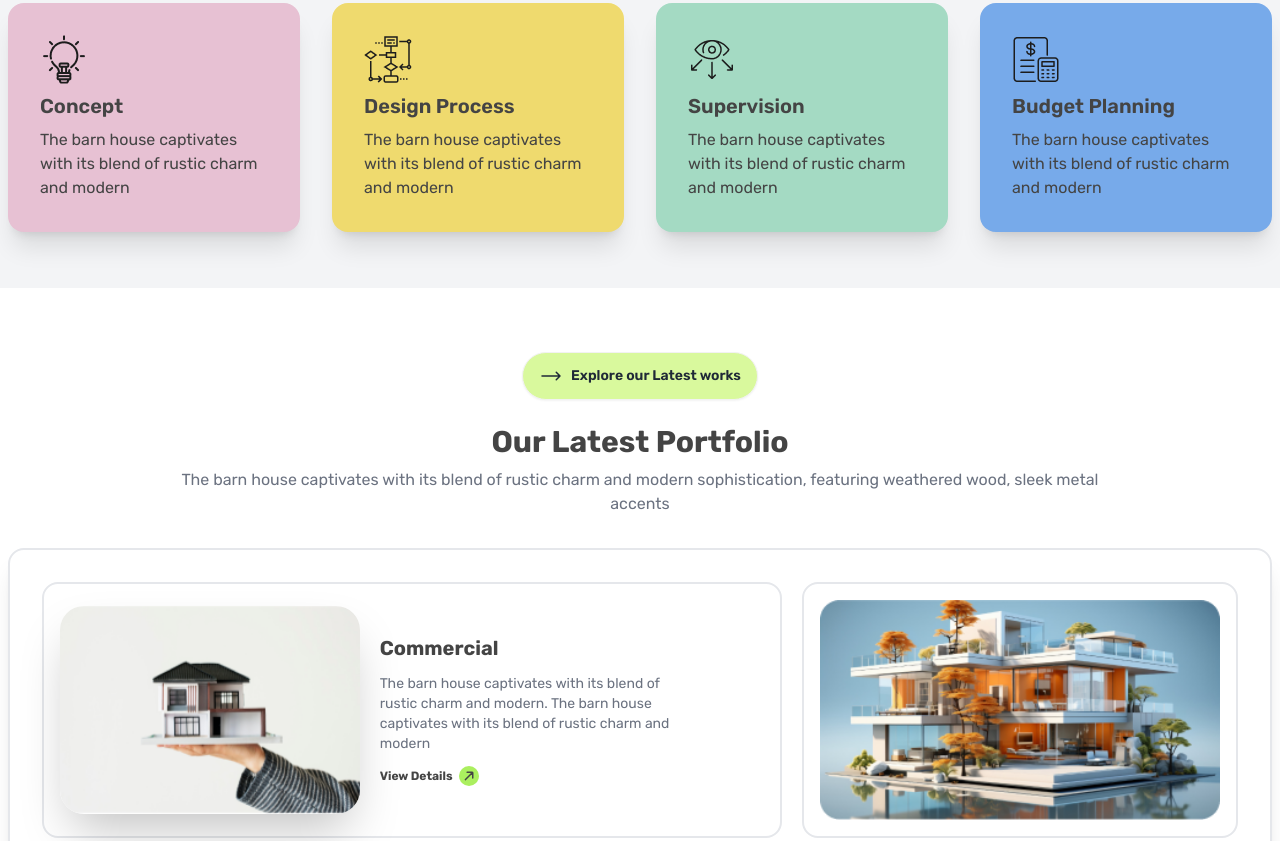
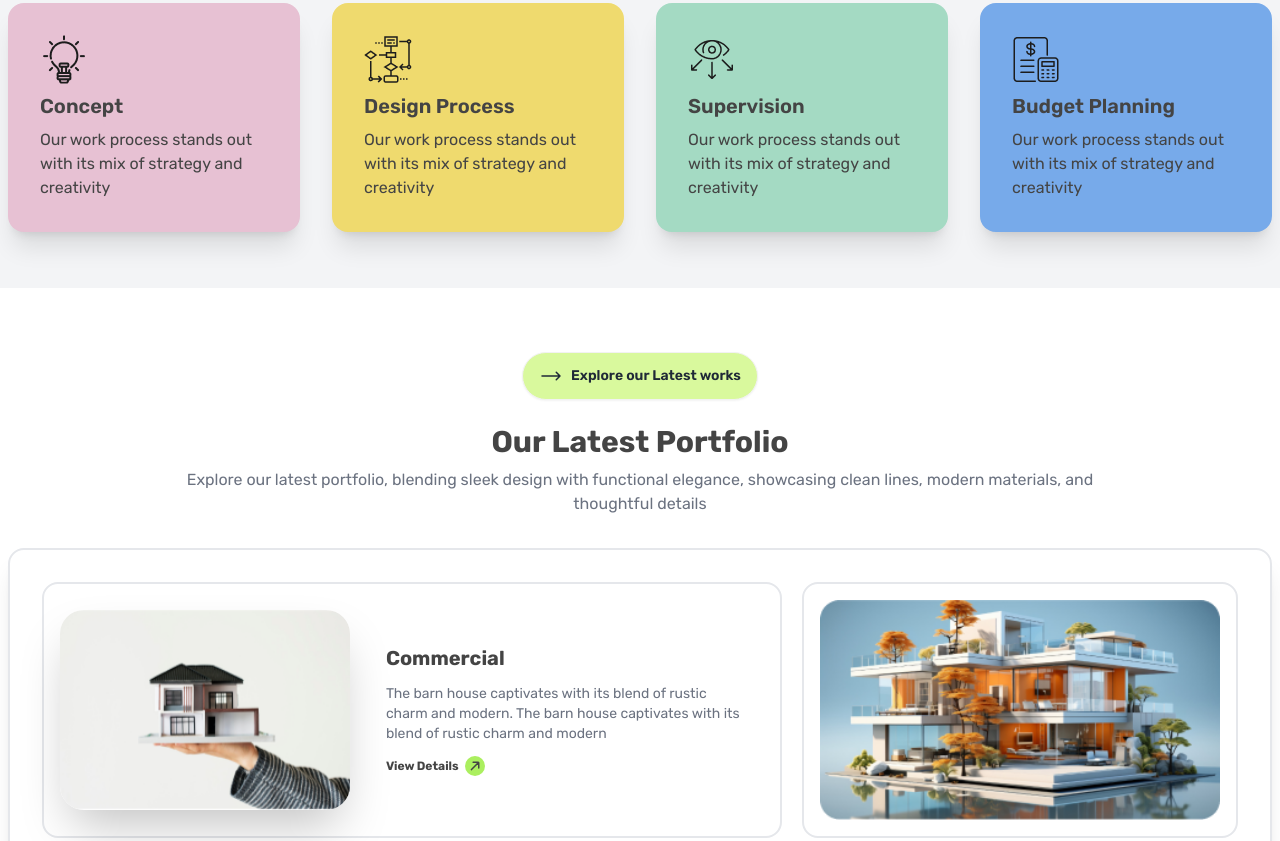
Before and after one commit to pH0enix46/Rinterio---RESPONSIVE-WEBSITE, a plain HTML site: page index.html in a window 1280 px wide. Shown: the part 2014-2855 px from the top of the page. Drawn offline with nearby package versions, Linux system fonts and the light colour scheme.

Commit message:
Fixing-bugs

```diff
--- a/index.html
+++ b/index.html
@@ -236,7 +236,7 @@
                 <img src="assets/Vector.png" alt="" />
               </div>
               <div
-                class="hero-content flex-col lg:flex-row-reverse p-10 xl:gap-20 lg:gap-10 gap-16"
+                class="hero-content flex-col lg:flex-row-reverse p-6 sm:p-10 xl:gap-20 lg:gap-10 gap-16"
               >
                 <img
                   src="assets/Rectangle.png"
@@ -268,10 +268,12 @@
                     We design thoughtful, <br class="hidden md:block" />
                     liveable spaces
                   </h2>
-                  <p class="py-6 text-sm sm:text-base text-gray-500">
-                    The barn house captivates with its blend of rustic charm and
-                    modern sophistication, featuring weathered wood, sleek metal
-                    accents
+                  <p
+                    class="py-4 md:py-6 text-sm sm:text-base text-gray-500 text-center md:text-left"
+                  >
+                    Our work process excels with its blend of innovative
+                    solutions and meticulous attention, featuring streamlined
+                    workflows and precision
                   </p>
                   <div>
                     <div
@@ -357,8 +359,8 @@
                   <img src="assets/concept.png" alt="" class="w-fit" />
                   <h2 class="card-title">Concept</h2>
                   <p>
-                    The barn house captivates with its blend of rustic charm and
-                    modern
+                    Our work process stands out with its mix of strategy and
+                    creativity
                   </p>
                 </div>
               </div>
@@ -368,8 +370,8 @@
                   <img src="assets/flow-chart.png" alt="" class="w-fit" />
                   <h2 class="card-title">Design Process</h2>
                   <p>
-                    The barn house captivates with its blend of rustic charm and
-                    modern
+                    Our work process stands out with its mix of strategy and
+                    creativity
                   </p>
                 </div>
               </div>
@@ -379,8 +381,8 @@
                   <img src="assets/vision.png" alt="" class="w-fit" />
                   <h2 class="card-title">Supervision</h2>
                   <p>
-                    The barn house captivates with its blend of rustic charm and
-                    modern
+                    Our work process stands out with its mix of strategy and
+                    creativity
                   </p>
                 </div>
               </div>
@@ -390,8 +392,8 @@
                   <img src="assets/budget-planning.png" alt="" class="w-fit" />
                   <h2 class="card-title">Budget Planning</h2>
                   <p>
-                    The barn house captivates with its blend of rustic charm and
-                    modern
+                    Our work process stands out with its mix of strategy and
+                    creativity
                   </p>
                 </div>
               </div>
@@ -424,8 +426,9 @@
           </button>
           <h3 class="text-2xl sm:text-3xl font-bold">Our Latest Portfolio</h3>
           <p class="text-sm sm:text-base text-center md:w-3/4 text-gray-500">
-            The barn house captivates with its blend of rustic charm and modern
-            sophistication, featuring weathered wood, sleek metal accents
+            Explore our latest portfolio, blending sleek design with functional
+            elegance, showcasing clean lines, modern materials, and thoughtful
+            details
           </p>
         </div>
 
@@ -436,7 +439,7 @@
               class="hero lg:col-span-5 md:col-span-2 border-2 rounded-2xl lg:order-[0] order-1"
             >
               <div
-                class="hero-content flex-col md:flex-row rounded-2xl gap-5 lg:py-0 md:py-4 px-4 sm:py-8 py-6"
+                class="hero-content flex-col md:flex-row rounded-2xl gap-8 lg:gap-9 lg:py-0 md:py-4 px-4 sm:py-8 py-6"
               >
                 <img
                   src="assets/img1.png"
@@ -444,7 +447,7 @@
                 />
                 <div class="space-y-3">
                   <h1 class="text-xl font-bold">Commercial</h1>
-                  <p class="text-sm lg:w-4/5 text-gray-500">
+                  <p class="text-sm lg:pr-4 text-gray-500">
                     The barn house captivates with its blend of rustic charm and
                     modern. The barn house captivates with its blend of rustic
                     charm and modern
@@ -496,7 +499,7 @@
               class="hero lg:col-span-4 md:col-span-2 border-2 rounded-2xl lg:order-[0] order-4"
             >
               <div
-                class="hero-content flex-col md:flex-row rounded-2xl gap-5 py-4 md:py-4 px-4 sm:py-8"
+                class="hero-content flex-col md:flex-row rounded-2xl gap-8 lg:gap-6 py-4 md:py-4 px-4 sm:py-8"
               >
                 <img
                   src="assets/img4.png"
@@ -504,7 +507,7 @@
                 />
                 <div class="space-y-3">
                   <h1 class="text-xl font-bold">Commercial</h1>
-                  <p class="text-sm mb-2 lg:w-4/5 text-gray-500">
+                  <p class="text-sm mb-2 lg:pr-2 text-gray-500">
                     The barn house captivates with its blend of rustic charm and
                     modern
                   </p>
@@ -959,9 +962,9 @@
               Let’s Discuss Next Project
             </h3>
             <p class="text-sm sm:text-base text-center md:w-3/4 text-gray-500">
-              The barn house captivates with its blend of rustic charm and
-              modern sophistication, featuring weathered wood, sleek metal
-              accents
+              Let’s Discuss Next Project, where innovative ideas meet expert
+              execution, combining cutting-edge technology with creative vision
+              for outstanding results
             </p>
           </div>
 
@@ -1058,8 +1061,8 @@
         </a>
 
         <p class="md:w-3/4 text-gray-500">
-          The barn house captivates with its blend of rustic charm and modern
-          sophistication, featuring weathered wood, sleek metal accents
+          Let’s Discuss Next Project and turn your ideas into reality, blending
+          creativity and precision to achieve exceptional success
         </p>
 
         <nav class="grid md:grid-flow-col gap-4 md:gap-14 items-center mb-6">
@@ -1103,3 +1106,4 @@
     </footer>
   </body>
 </html>
+<!-- -------------🤍💚💜 -->
```
